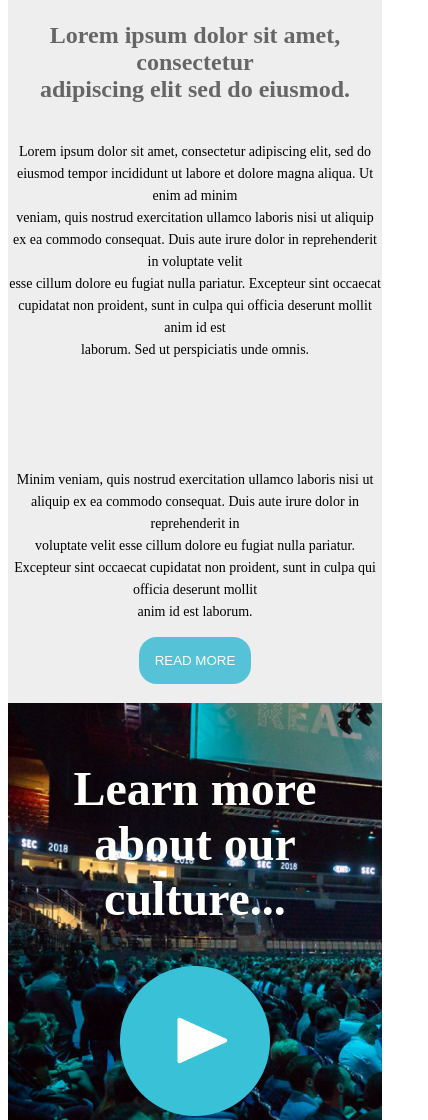
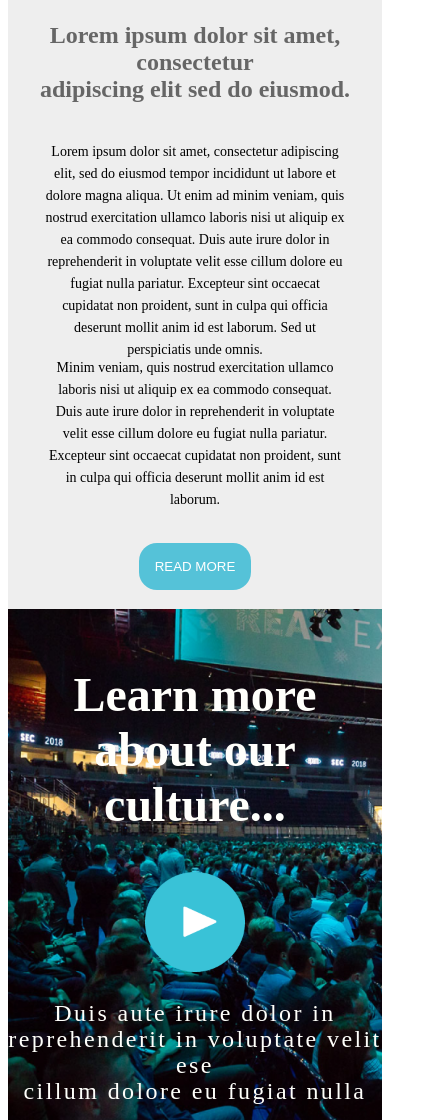
Before and after one commit to Meryfajardo93/CSS-Selectors-and-Responsive, a plain HTML site: page index.html in a window 390 px wide. Shown: the part 880-2000 px from the top of the page, 428 px wide, since content can reach past the window. Drawn offline with Linux system fonts and the light colour scheme.

Commit message:
last changes

```diff
--- a/index.html
+++ b/index.html
@@ -9,7 +9,6 @@
     <script src="http://kit.fontawesome.com/7e5b2d153f.js"
     crossorigin="anonymous">
     </script>
-    <script defer src="index.js"></script>
 </head>
 
 
@@ -44,8 +43,8 @@
 
                   <h3>Lorem ipsum dolor sit amet, consectetur<br>adipiscing elit sed do eiusmod.</h3>
                   <div class="container2">
-                        <p class="container2-p">Lorem ipsum dolor sit amet, consectetur adipiscing elit, sed do eiusmod tempor incididunt ut labore et dolore magna aliqua. Ut enim ad minim <br> veniam, quis nostrud exercitation ullamco laboris nisi ut aliquip ex ea commodo consequat. Duis aute irure dolor in reprehenderit in voluptate velit <br>esse cillum dolore eu fugiat nulla pariatur. Excepteur sint occaecat cupidatat non proident, sunt in culpa qui officia deserunt mollit anim id est <br> laborum. Sed ut perspiciatis unde omnis.</p>
-                        <p class="container2-p1">Minim veniam, quis nostrud exercitation ullamco laboris nisi ut aliquip ex ea commodo consequat. Duis aute irure dolor in reprehenderit in <br> voluptate velit esse cillum dolore eu fugiat nulla pariatur. Excepteur sint occaecat cupidatat non proident, sunt in culpa qui officia deserunt mollit <br> anim id est laborum.</p>
+                        <p class="container2-p">Lorem ipsum dolor sit amet, consectetur adipiscing elit, sed do eiusmod tempor incididunt ut labore et dolore magna aliqua. Ut enim ad minim veniam, quis nostrud exercitation ullamco laboris nisi ut aliquip ex ea commodo consequat. Duis aute irure dolor in reprehenderit in voluptate velit esse cillum dolore eu fugiat nulla pariatur. Excepteur sint occaecat cupidatat non proident, sunt in culpa qui officia deserunt mollit anim id est laborum. Sed ut perspiciatis unde omnis.</p>
+                        <p class="container2-p1">Minim veniam, quis nostrud exercitation ullamco laboris nisi ut aliquip ex ea commodo consequat. Duis aute irure dolor in reprehenderit in voluptate velit esse cillum dolore eu fugiat nulla pariatur. Excepteur sint occaecat cupidatat non proident, sunt in culpa qui officia deserunt mollit anim id est laborum.</p>
                   </div>
                   <button>READ MORE</button>
 
--- a/index.js
+++ /dev/null
@@ -1,6 +0,0 @@
-const nav_toogle = document.querySelector(".toggle")
-const menu = document.querySelector(".nav-list")
-
-toogle.addEventListener("click", () => {
-    menu.classList.toogle("nav-list_visible")
-})
--- a/style.css
+++ b/style.css
@@ -108,8 +108,30 @@ body {
 .container2 {
     display: flex;
     flex-wrap: wrap;
-    gap: 5rem;
-    justify-content: center;
+    gap: 4rem;
+    margin-left: 10%;
+    margin-right: 10%;
+
+
+}
+
+.container2-p {
+    flex: 1 1 auto;
+}
+
+.container2-p1 {
+    flex: 1 1 auto;
+}
+
+
+.container2-p, .container2-p1 {
+    line-height: 22px;
+    font-size: 16px;
+
+    width: 408px;
+    height: 172px;
+    left: 149px;
+    top: 1148px;
 
 }
 
@@ -213,6 +235,10 @@ body {
 
 }
 
+.logo {
+    margin-left: 40%;
+}
+
 .container3 {
     display: flex;
     /* gap: 1rem;
@@ -273,8 +299,10 @@ body {
         padding: 0 20px;
         line-height: 60px;
 
+        display: block;
+        position: relative;
+        left: 200px;
 
-        display: block
 
         }
 
@@ -284,10 +312,39 @@ body {
             text-align: center;
 
         }
+
+        .background3 img {
+            width: min-content;
+            height: 100px;
         }
 
-    /*
-    .nav-list_visible {
-        left: 0;
+        .element {
+            position: absolute;
+            left: 50px;
+            font-size: 20px;
         }
-    */
+
+        .container2 {
+            display: flex;
+            flex-wrap: wrap;
+            gap: 1rem;
+            justify-content: center;
+
+        }
+
+        .container2-p, .container2-p1 {
+            line-height: 22px;
+            font-size: 16px;
+
+            width: 408px;
+            height: 172px;
+            left: 149px;
+            top: 1148px;
+
+        }
+
+        .logo {
+            margin-left: 0%;
+        }
+
+        }
```
